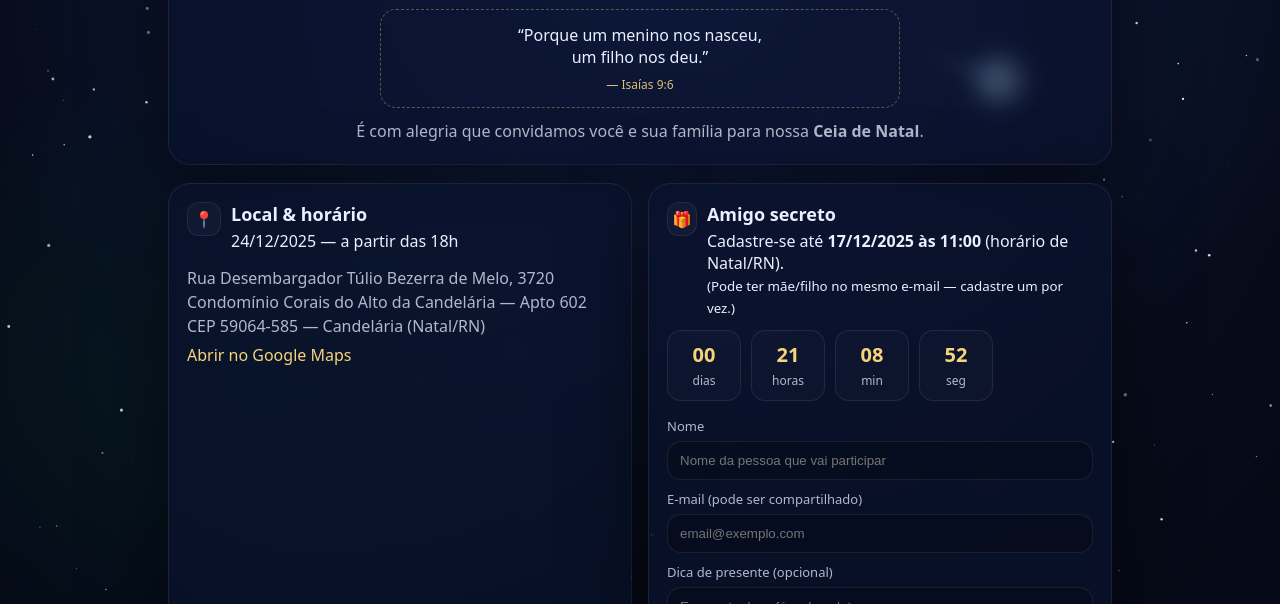
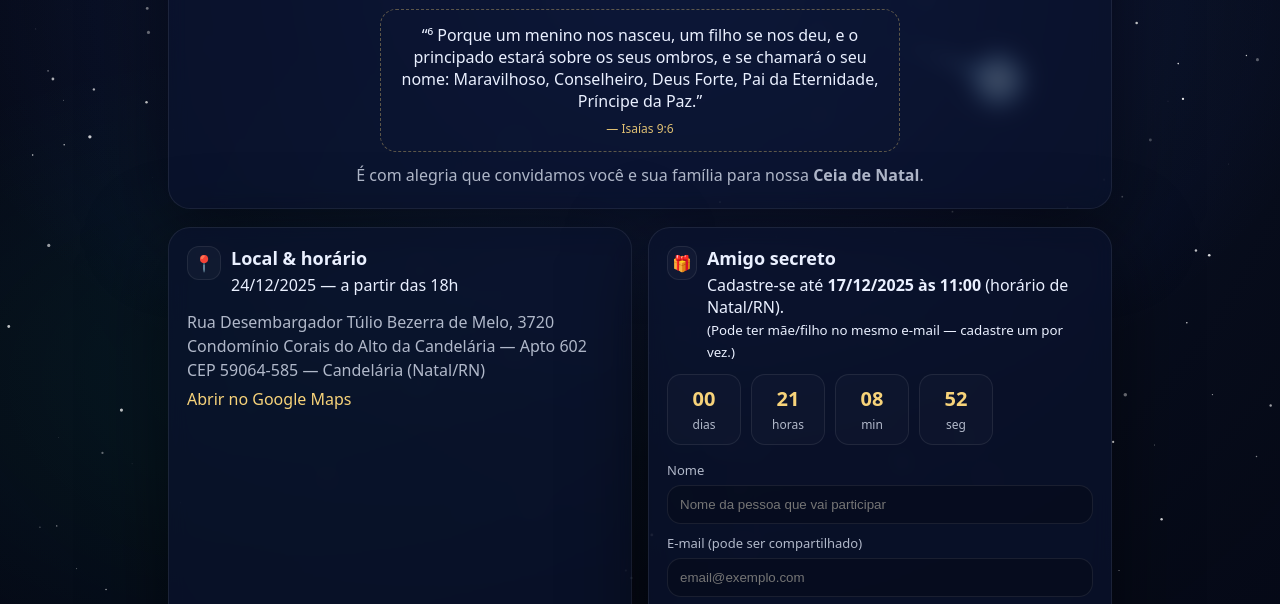
Before and after one commit to dayvidallan/convite-ceia-natal, a website: page index.html in a window 1280 px wide. Shown: the part 180-784 px from the top of the page. Drawn offline with Linux system fonts and the light colour scheme.

```diff
--- a/index.html
+++ b/index.html
@@ -19,7 +19,7 @@
       <h1>Você está convidado!</h1>
 
       <blockquote class="verse">
-        “Porque um menino nos nasceu,<br/> um filho nos deu.”
+        “⁶ Porque um menino nos nasceu, um filho se nos deu, e o principado estará sobre os seus ombros, e se chamará o seu nome: Maravilhoso, Conselheiro, Deus Forte, Pai da Eternidade, Príncipe da Paz.”
         <span>— Isaías 9:6</span>
       </blockquote>
 
```
